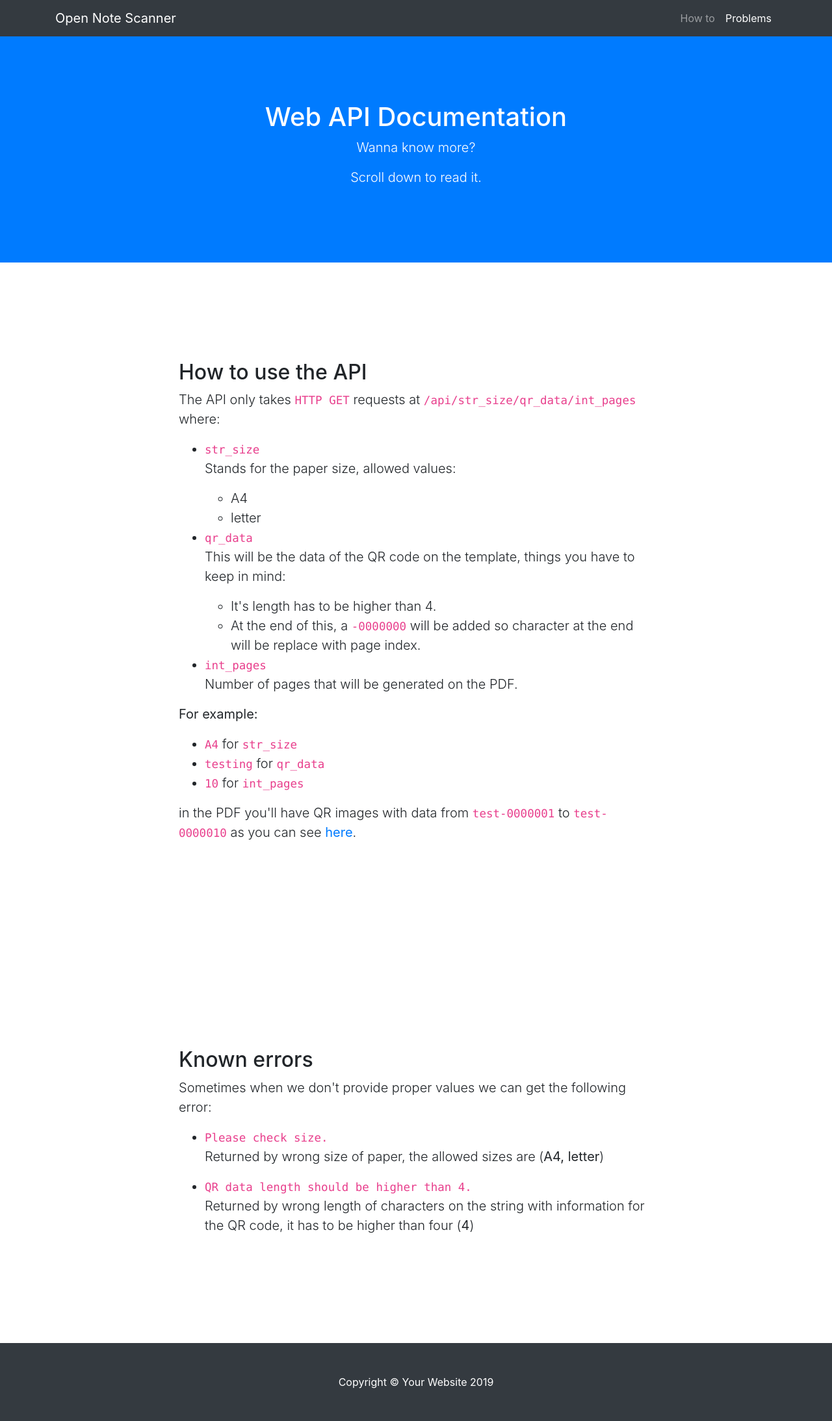
After one commit to yeyeto2788/OpenNoteScannerPDF, a Flask app: page /documentation in a window 1280 px wide. The commit adds this page. Shown: the whole page at 65% size. Run offline with Flask 2, Linux system fonts and the light colour scheme; some libraries are stand-ins or nearby versions.

Commit message:
Add API documentation page and fix index page.

```diff
--- a/open_note_scanner/pdf_server/server.py
+++ b/open_note_scanner/pdf_server/server.py
@@ -24,10 +24,23 @@ def home():
     Simple rendering of the `index.html` page.
 
     Returns:
-
+        Flask template return.
     """
 
     template_return = flask.render_template('index.html')
+
+    return template_return
+
+
+@app.route('/documentation')
+def documentation():
+    """
+    Render the documentation of the API
+
+    Returns:
+        Flask template return.
+    """
+    template_return = flask.render_template('documentation.html')
 
     return template_return
 
--- /dev/null
+++ b/open_note_scanner/pdf_server/templates/documentation.html
@@ -0,0 +1,132 @@
+<!DOCTYPE html>
+<html lang="en">
+
+<head>
+
+  <meta charset="utf-8">
+  <meta name="viewport" content="width=device-width, initial-scale=1, shrink-to-fit=no">
+  <meta name="description" content="">
+  <meta name="author" content="">
+
+  <title>Open Note Scanner</title>
+
+  <!-- Bootstrap core CSS -->
+  <link href="{{ url_for('static', filename='vendor/bootstrap/css/bootstrap.min.css') }}" rel="stylesheet">
+
+  <!-- Custom styles for this template -->
+  <link href="{{ url_for('static', filename='css/scrolling-nav.css') }}" rel="stylesheet">
+
+</head>
+
+<body id="page-top">
+
+  <!-- Navigation -->
+  <nav class="navbar navbar-expand-lg navbar-dark bg-dark fixed-top" id="mainNav">
+    <div class="container">
+      <a class="navbar-brand js-scroll-trigger" href="#page-top">Open Note Scanner</a>
+      <button class="navbar-toggler" type="button" data-toggle="collapse" data-target="#navbarResponsive" aria-controls="navbarResponsive" aria-expanded="false" aria-label="Toggle navigation">
+        <span class="navbar-toggler-icon"></span>
+      </button>
+      <div class="collapse navbar-collapse" id="navbarResponsive">
+        <ul class="navbar-nav ml-auto">
+          <li class="nav-item">
+            <a class="nav-link js-scroll-trigger" href="#documentation">How to</a>
+          </li>
+          <li class="nav-item">
+            <a class="nav-link js-scroll-trigger" href="#errors">Problems</a>
+          </li>
+        </ul>
+      </div>
+    </div>
+  </nav>
+
+  <header class="bg-primary text-white">
+    <div class="container text-center">
+      <h1>Web API Documentation</h1>
+      <p class="lead">Wanna know more?</p>
+        <p class="lead">Scroll down to read it.</p>
+    </div>
+  </header>
+
+  <section id="documentation">
+    <div class="container">
+      <div class="row">
+        <div class="col-lg-8 mx-auto">
+          <h2>How to use the API</h2>
+            <p class="lead">The API only takes <code>HTTP GET</code> requests at <code>/api/str_size/qr_data/int_pages</code> where:</p>
+              <ul>
+                <li class="lead">
+                    <code>str_size</code>
+                    <p class="lead">Stands for the paper size, allowed values:</p>
+                    <ul>
+                        <li>A4</li>
+                        <li>letter</li>
+                    </ul>
+                </li>
+                <li class="lead">
+                    <code>qr_data</code>
+                    <p class="lead">This will be the data of the QR code on the template, things you have to keep in mind:</p>
+                    <ul>
+                        <li>It's length has to be higher than 4.</li>
+                        <li>At the end of this, a <code>-0000000</code> will be added so character at the end will be replace with page index.</li>
+                    </ul>
+                </li>
+                <li class="lead">
+                    <code>int_pages</code>
+                    <p class="lead">Number of pages that will be generated on the PDF.</p>
+                </li>
+              </ul>
+            <p class="lead"><b>For example:</b></p>
+            <ul>
+                <li class="lead"><code>A4</code> for <code>str_size</code></li>
+                <li class="lead"><code>testing</code> for <code>qr_data</code></li>
+                <li class="lead"><code>10</code> for <code>int_pages</code></li>
+            </ul>
+            <p class="lead"> in the PDF you'll have QR images with data from <code>test-0000001</code> to <code>test-0000010</code> as you can see <b><a href="/api/A4/testing/10">here</a></b>.</p>
+        </div>
+      </div>
+    </div>
+  </section>
+
+  <section id="errors">
+    <div class="container">
+      <div class="row">
+        <div class="col-lg-8 mx-auto">
+          <h2>Known errors</h2>
+            <p class="lead">Sometimes when we don't provide proper values we can get the following error:</p>
+            <ul>
+              <li class="lead">
+                  <code>Please check size.</code>
+                  <p class="lead">Returned by wrong size of paper, the allowed sizes are (<b>A4, letter</b>)</p>
+              </li>
+              <li class="lead">
+                  <code>QR data length should be higher than 4.</code>
+                  <p class="lead">Returned by wrong length of characters on the string with information for the QR code, it has to be higher than four (<b>4</b>)</p>
+              </li>
+            </ul>
+        </div>
+      </div>
+    </div>
+  </section>
+
+  <!-- Footer -->
+  <footer class="py-5 bg-dark">
+    <div class="container">
+      <p class="m-0 text-center text-white">Copyright &copy; Your Website 2019</p>
+    </div>
+    <!-- /.container -->
+  </footer>
+
+  <!-- Bootstrap core JavaScript -->
+  <script src="{{ url_for('static', filename='vendor/jquery/jquery.min.js') }}"></script>
+  <script src="{{ url_for('static', filename='vendor/bootstrap/js/bootstrap.bundle.min.js') }}"></script>
+
+  <!-- Plugin JavaScript -->
+  <script src="{{ url_for('static', filename='vendor/jquery-easing/jquery.easing.min.js') }}"></script>
+
+  <!-- Custom JavaScript for this theme -->
+  <script src="{{ url_for('static', filename='js/scrolling-nav.js') }}"></script>
+
+</body>
+
+</html>
```
Also changed, not shown: open_note_scanner/pdf_server/templates/index.html (+21 -16 lines), README.md, 2 other files.
